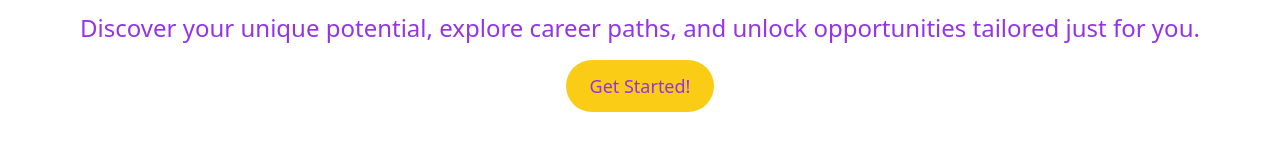
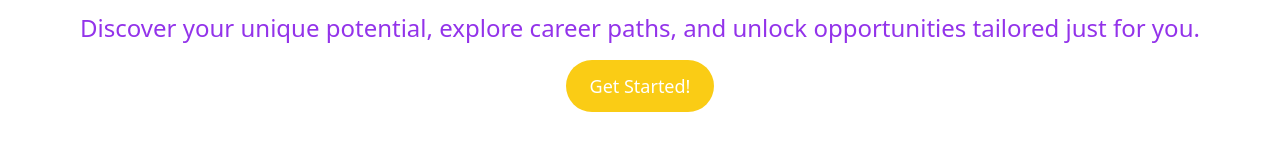
Before and after one commit to devanshag89/Innovative_Incubators, a React (Vite) app in the folder frontend/: page / in a window 1280 px wide. Shown: the part 312-474 px from the top of the page. Built offline with nearby package versions, Linux system fonts and the light colour scheme.

Commit message:
heroSection

```diff
--- a/frontend/src/Components/HeroSection.jsx
+++ b/frontend/src/Components/HeroSection.jsx
@@ -1,5 +1,6 @@
 // components/HeroSection.jsx
 import React from "react";
+import { Link } from "react-router-dom";
 
 const HeroSection = () => {
   return (
@@ -8,7 +9,9 @@
       <h2 className="text-4xl text-purple-600 font-bold mb-4">Empower Your Future with Personalized Career Guidance</h2>
       <h2 className="text-2xl text-purple-600 mb-4">Discover your unique potential, explore career paths, and unlock opportunities tailored just for you.</h2>
       <button className="bg-yellow-400 text-purple-600 px-6 py-3 rounded-full text-lg hover:bg-yellow-500">
-        Get Started!
+      <Link to="/login" className="text-white">
+    Get Started!
+  </Link>
       </button>
       <img className="-mb-7" src="/Images/home.png" alt="" />
       </div>
```
